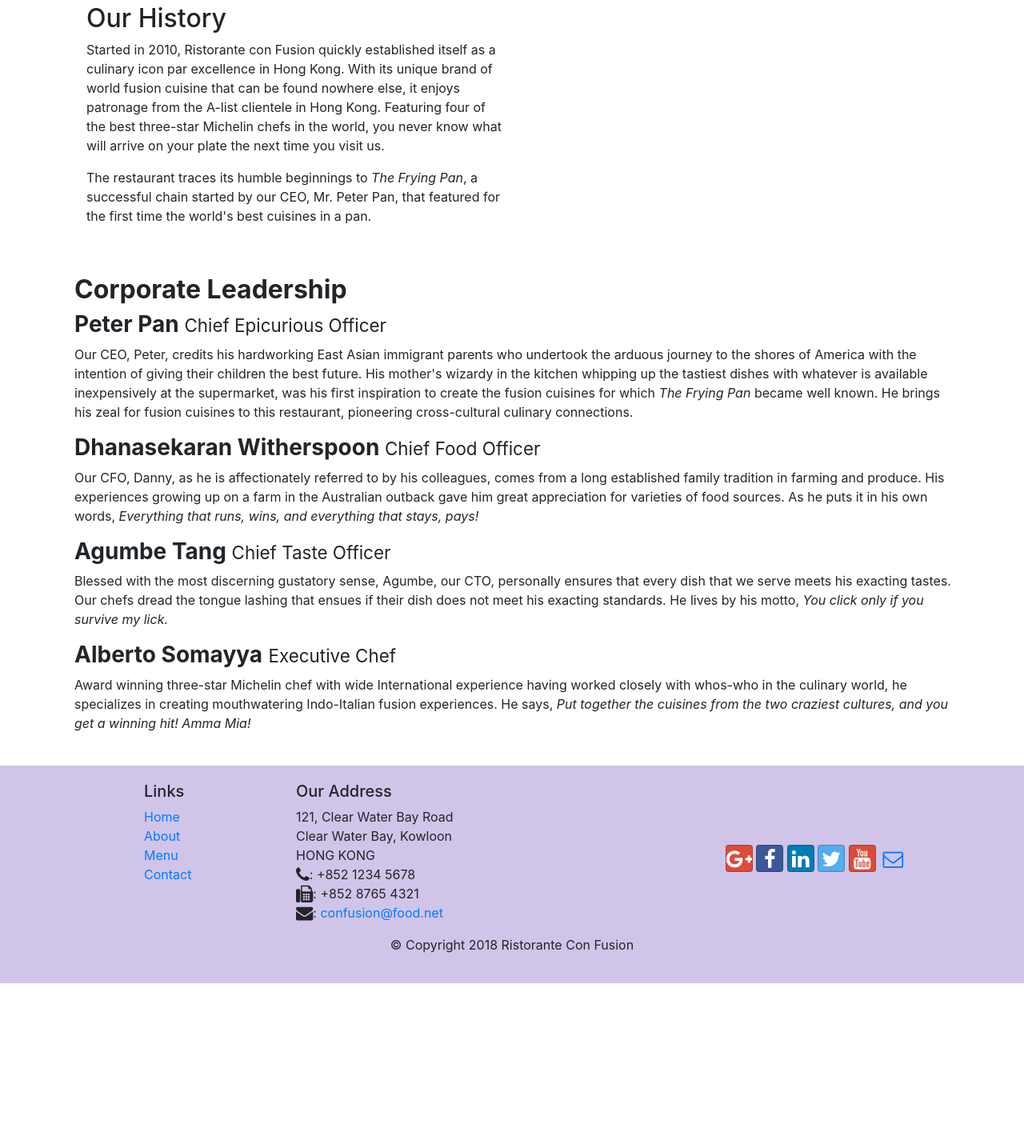
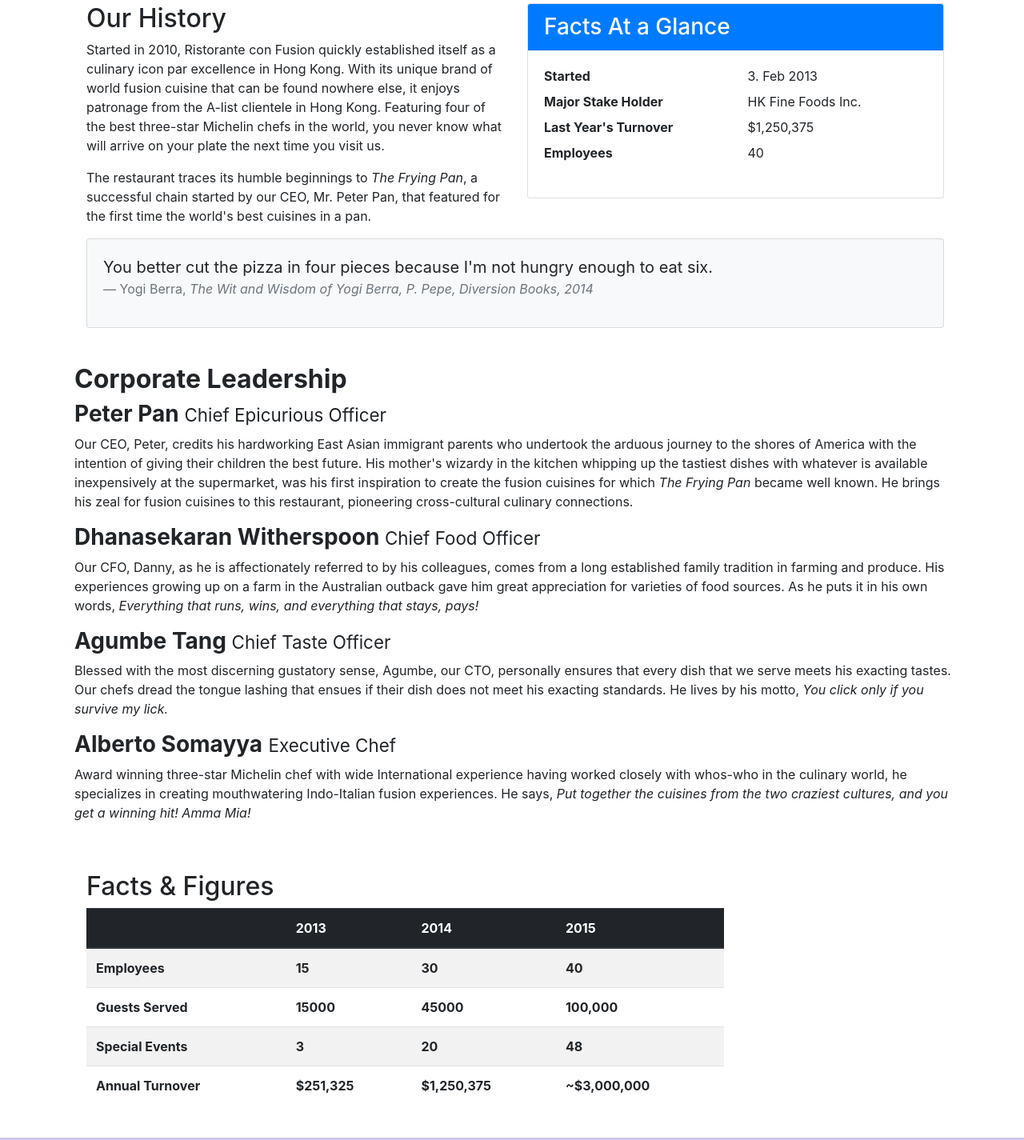
Before and after one commit to Andres-Dead/Bootstrap-Inicios, a website: page aboutus.html in a window 1280 px wide. Shown: the part 476-1901 px from the top of the page at 80% size. Before the commit the page ends 1705 px from the top, so only its background shows below. Drawn offline with nearby package versions, Linux system fonts and the light colour scheme.

Commit message:
Aprendiendo a usar tablas y cartas

```diff
--- a/aboutus.html
+++ b/aboutus.html
@@ -79,7 +79,35 @@
                 <p>Started in 2010, Ristorante con Fusion quickly established itself as a culinary icon par excellence in Hong Kong. With its unique brand of world fusion cuisine that can be found nowhere else, it enjoys patronage from the A-list clientele in Hong Kong.  Featuring four of the best three-star Michelin chefs in the world, you never know what will arrive on your plate the next time you visit us.</p>
                 <p>The restaurant traces its humble beginnings to <em>The Frying Pan</em>, a successful chain started by our CEO, Mr. Peter Pan, that featured for the first time the world's best cuisines in a pan.</p>
             </div>
-            <div>
+            <!--cartas-->
+            <div class="col-sm">
+                <div class="card">
+                    <h3 class="card-header bg-primary text-white">Facts At a Glance</h3>
+                    <div class="card-body">
+                        <dl class="row">
+                            <dt class="col-6">Started</dt>
+                            <dd class="col-6">3. Feb 2013</dd>
+                            <dt class="col-6">Major Stake Holder</dt>
+                            <dd class="col-6">HK Fine Foods Inc.</dd>
+                            <dt class="col-6">Last Year's Turnover</dt>
+                            <dd class="col-6">$1,250,375</dd>
+                            <dt class="col-6">Employees</dt>
+                            <dd class="col-6">40</dd>
+                        </dl>
+                    </div>
+                </div>
+            </div>
+            <div class="col-12">
+                <div class="card card-body bg-light">
+                    <blockquote class="blockquote">
+                        <p class="mb-0">You better cut the pizza in four pieces
+                            because I'm not hungry enough to eat six.
+                        </p>
+                        <footer class="blockquote-footer">Yogi Berra,
+                            <cite title="Source Title">The Wit and Wisdom of Yogi Berra, P. Pepe, Diversion Books, 2014</cite>
+                        </footer>
+                    </blockquote>
+                </div>
             </div>
         </div>
 
@@ -96,9 +124,55 @@
                 <h3><b>Alberto Somayya</b> <small>Executive Chef</small></h3>
                 <p class="d-none d-lg-block">Award winning three-star Michelin chef with wide International experience having worked closely with whos-who in the culinary world, he specializes in creating mouthwatering Indo-Italian fusion experiences. He says, <em>Put together the cuisines from the two craziest cultures, and you get a winning hit! Amma Mia!</em></p>
             </div>
-       </div>
+        </div>
+        <!--Tablas-->
+            <div class="row row-content">
+                <div class="col-12 col-sm-9">
+                    <h2>Facts &amp; Figures</h2>
+                    <div class="table-responsive">
+                        <table class="table table-striped">
+                            <thead class="thead-dark">
+                                <tr>
+                                    <th>&nbsp;</th>
+                                    <th>2013</th>
+                                    <th>2014</th>
+                                    <th>2015</th>
+                                </tr>
+                            </thead>
+                            <tbody>
+                                <tr>
+                                    <th>Employees</th>
+                                    <th>15</th>
+                                    <th>30</th>
+                                    <th>40</th>
+                                </tr>
+                                <tr>
+                                    <th>Guests Served</th>
+                                    <th>15000</th>
+                                    <th>45000</th>
+                                    <th>100,000</th>
+                                </tr>
+                                <tr>
+                                    <th>Special Events</th>
+                                    <th>3</th>
+                                    <th>20</th>
+                                    <th>48</th>
+                                </tr>
+                                <tr>
+                                    <th>Annual Turnover</th>
+                                    <th>$251,325</th>
+                                    <th>$1,250,375</th>
+                                    <th>~$3,000,000</th>
+                                </tr>
+                            </tbody>
+                        </table>
+                    </div>
+                </div>
+                <div class="col-12 col-sm-3"></div>
+            </div>
 
     </div>
+
 
     <footer class="footer">
         <div class="container">
```
